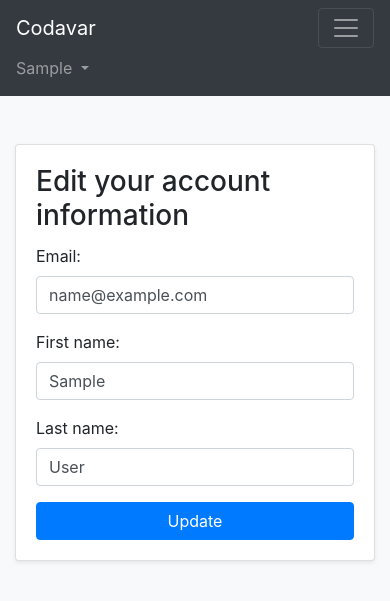
After one commit to sajadhsm/codavar, a Django app: page /accounts/edit/ in a window 390 px wide, after a click that opens the changed part. The commit adds this page. Shown: the top 601 px of the page. Run offline with Django 3.2, Linux system fonts and the light colour scheme; the visitor is signed in with stand-in values (Sample User, id 1); some libraries are stand-ins or nearby versions.

Commit message:
Add account edit page

```diff
--- a/accounts/forms.py
+++ b/accounts/forms.py
@@ -1,3 +1,4 @@
+from django import forms
 from django.contrib.auth.forms import UserCreationForm, UserChangeForm
 
 from .models import CustomUser
@@ -11,3 +12,11 @@ class CustomUserChangeForm(UserChangeForm):
     class Meta:
         model = CustomUser
         fields = ('email', 'first_name', 'last_name',)
+
+class CustomUserEditForm(forms.ModelForm):
+    first_name = forms.CharField(max_length=15, required=True)
+    last_name = forms.CharField(max_length=15, required=True)
+
+    class Meta:
+        model = CustomUser
+        fields = ['email', 'first_name', 'last_name']
--- /dev/null
+++ b/accounts/templates/accounts/edit.html
@@ -0,0 +1,30 @@
+{% extends 'base/base.html' %}
+
+{% block content %}
+<div class="container my-5">
+    <div class="row justify-content-center">
+        <div class="col-lg-8 col-md-10 col-sm-12">
+
+            {% for message in messages %}
+            <div class="alert {{ message.tags }} alert-dismissible fade show" role="alert">
+                <button type="button" class="close" data-dismiss="alert" aria-label="Close">
+                <span aria-hidden="true">&times;</span>
+                </button>
+                {{ message }}
+            </div>
+            {% endfor %}
+
+            <div class="card shadow-sm">
+                <div class="card-body">
+                    <h3 class="card-title">Edit your account information</h3>
+                    <form method="post">
+                        {% csrf_token %}
+                        {% include 'includes/form.html' %}
+                        <button type="submit" class="btn btn-primary btn-block">Update</button>
+                    </form>
+                </div>
+            </div>
+        </div>
+    </div>
+</div>
+{% endblock content %}
--- a/accounts/urls.py
+++ b/accounts/urls.py
@@ -7,4 +7,5 @@ urlpatterns = [
     path('signup/', views.signup, name='signup'),
     path('login/', auth_views.LoginView.as_view(template_name="accounts/login.html"), name='login'),
     path('logout/', auth_views.LogoutView.as_view(), name='logout'),
+    path('edit/', views.edit_user_view, name='account_edit'),
 ]
--- a/accounts/views.py
+++ b/accounts/views.py
@@ -1,6 +1,9 @@
 from django.contrib.auth import login
 from django.shortcuts import render, redirect
-from .forms import CustomUserCreationForm
+from django.contrib import messages
+
+from .models import CustomUser
+from .forms import CustomUserCreationForm, CustomUserEditForm
 
 def signup(request):
     if request.method == 'POST':
@@ -13,3 +16,15 @@ def signup(request):
         form = CustomUserCreationForm()
 
     return render(request, 'accounts/signup.html', {'form': form})
+
+def edit_user_view(request):
+    if request.method == 'POST':
+        form = CustomUserEditForm(request.POST, instance=request.user)
+        if form.is_valid():
+            form.save()
+            messages.success(request, 'Your information were updated successfully!')
+            return redirect('account_edit')
+    else:
+        form = CustomUserEditForm(instance=request.user)
+
+    return render(request, 'accounts/edit.html', {'form': form})
--- a/templates/base/base.html
+++ b/templates/base/base.html
@@ -32,6 +32,7 @@
                         {% endif %}
                     </a>
                     <div class="dropdown-menu dropdown-menu-right" aria-labelledby="userMenu">
+                        <a class="dropdown-item" href="{% url 'account_edit' %}">Edit</a>
                         <a class="dropdown-item" href="{% url 'logout' %}">Log out</a>
                     </div>
                 </li>
```
